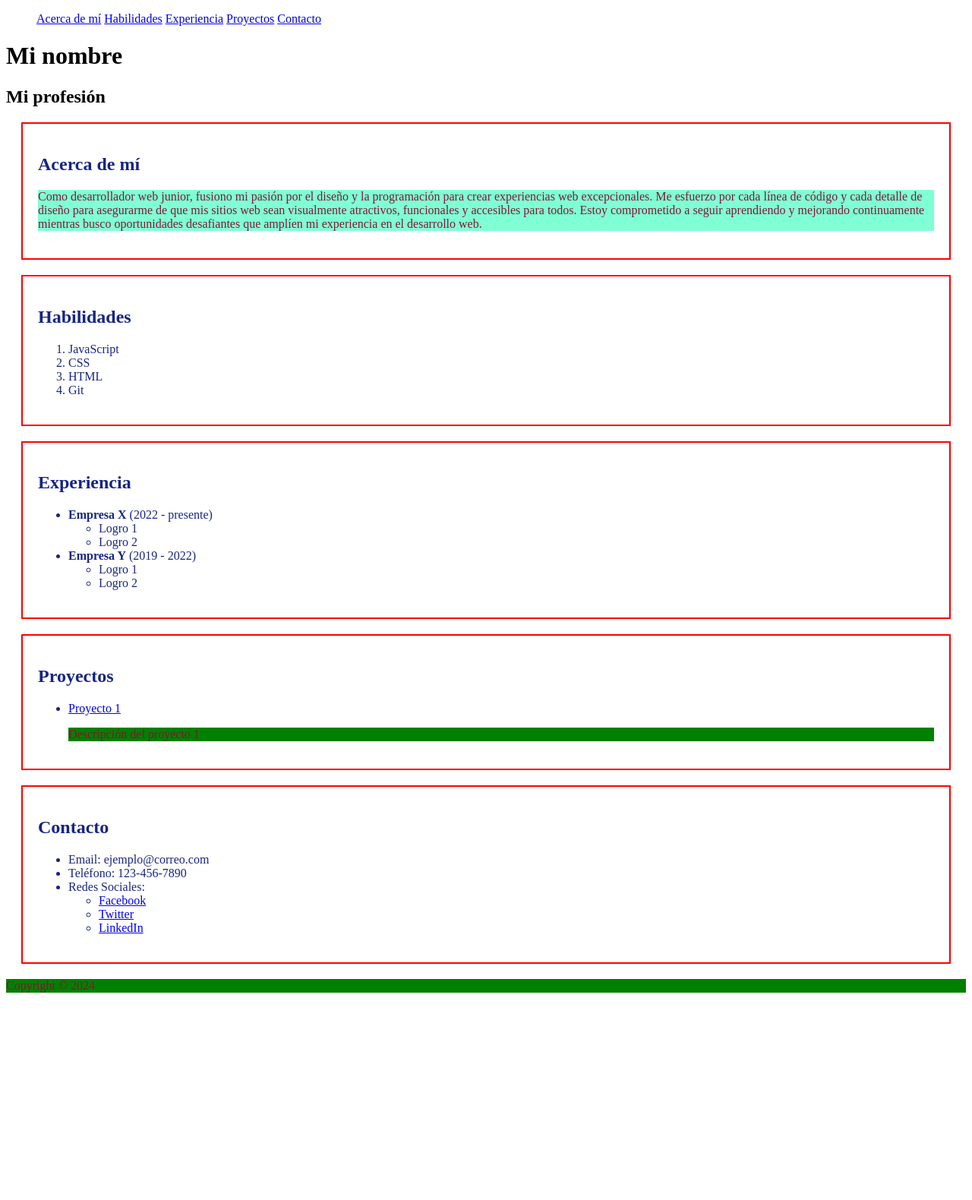
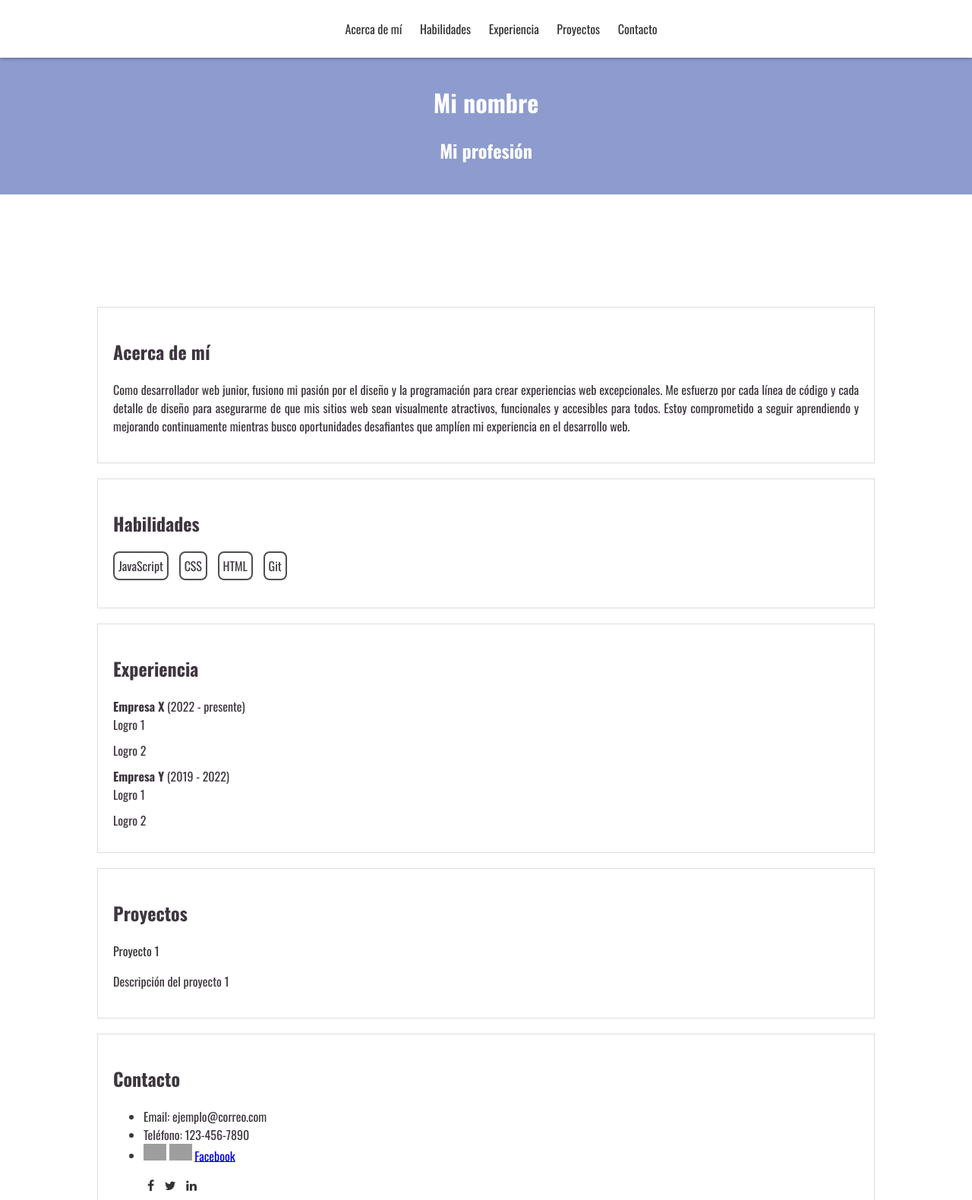
Before and after one commit to mauroot/MiPorfolio, a plain HTML site: page index.html in a window 1280 px wide. Shown: the top 1580 px of the page at 76% size. Before the commit the page ends 1323 px from the top, so only its background shows below. Drawn offline with nearby package versions, Linux system fonts and the light colour scheme; grey boxes are pictures that could not be loaded.

Commit message:
actualización de css

```diff
--- a/index.html
+++ b/index.html
@@ -4,17 +4,21 @@
 <head>
   <title>Mi portafolio personal</title>
   <link rel="stylesheet" href="style.css" />
+  <link
+  rel="stylesheet"
+  href="https://cdnjs.cloudflare.com/ajax/libs/font-awesome/4.7.0/css/font-awesome.min.css"
+/>
 </head>
 
 <body>
   <header>
     <nav>
-      <ul>
-        <a href="#acerca-de-mi">Acerca de mí</a>
-        <a href="#habilidades">Habilidades</a>
-        <a href="#experiencia">Experiencia</a>
-        <a href="#proyectos">Proyectos</a>
-        <a href="#contacto">Contacto</a>
+      <ul class="icono">
+        <a class="menu-item" href="#acerca-de-mi">Acerca de mí</a>
+        <a class="menu-item" href="#habilidades">Habilidades</a>
+        <a class="menu-item" href="#experiencia">Experiencia</a>
+        <a class="menu-item" href="#proyectos">Proyectos</a>
+        <a class="menu-item" href="#contacto">Contacto</a>
       </ul>
     </nav>
 
@@ -26,7 +30,7 @@
   <main>
     <section id="acerca-de-mi">
       <h2>Acerca de mí</h2>
-      <p style="background-color: aquamarine;">
+      <p>
         Como desarrollador web junior, fusiono mi pasión por el diseño y la
         programación para crear experiencias web excepcionales. Me esfuerzo
         por cada línea de código y cada detalle de diseño para asegurarme de
@@ -38,12 +42,12 @@
     </section>
     <section id="habilidades">
       <h2>Habilidades</h2>
-      <ol>
+      <ul>
         <li>JavaScript</li>
         <li>CSS</li>
         <li>HTML</li>
         <li>Git</li>
-      </ol>
+      </ul>
     </section>
     <section id="experiencia">
       <h2>Experiencia</h2>
@@ -62,7 +66,7 @@
         </li>
       </ul>
     </section>
-    <section>
+    <section id="proyectos">
       <h2>Proyectos</h2>
       <ul>
         <li>
@@ -77,19 +81,23 @@
         <li>Email: ejemplo@correo.com</li>
         <li>Teléfono: 123-456-7890</li>
         <li>
-          Redes Sociales:
-          <ul>
+
+          <a class="icono"  href="https://www.facebook.com/tucuenta"><img src="https://upload.wikimedia.org/wikipedia/commons/thumb/b/b9/2023_Facebook_icon.svg/600px-2023_Facebook_icon.svg.png" width="30"/></a>
+          <a class="icono" href="https://www.facebook.com/tucuenta"><img src="https://upload.wikimedia.org/wikipedia/commons/thumb/c/ce/X_logo_2023.svg/1134px-X_logo_2023.svg.png" width="30"/></a>
+          <a class="icono" href="https://www.facebook.com/tucuenta">Facebook</a>
+          <ul id="sociales">
             <li>
-              <a href="https://www.facebook.com/tucuenta">Facebook</a>
+              <a href="https://www.facebook.com/tucuenta" class="fa fa-facebook"></a>
             </li>
             <li>
-              <a href="https://twitter.com/tucuenta">Twitter</a>
+              <a href="https://twitter.com/tucuenta" class="fa fa-twitter"></a>
             </li>
             <li>
-              <a href="https://www.linkedin.com/in/tucuenta">LinkedIn</a>
+              <a href="https://www.linkedin.com/in/tucuenta" class="fa fa-linkedin"></a>
             </li>
             <!-- Agrega más redes sociales si lo deseas -->
           </ul>
+
         </li>
       </ul>
     </section>
--- a/style.css
+++ b/style.css
@@ -1,11 +1,142 @@
+/*body{
+    background-color: blueviolet;
+}
+
 p {
     color: rgb(129, 23, 51);
     background-color: green;
+    font-weight: bold;
 }
 
 section {
   color: rgb(23, 37, 129);
-  border: 2px red solid;
+  border: 3px red solid;
   margin: 20px;
   padding: 20px;
 }
+
+#acerca-de-mi {
+  background-color: green;
+}
+
+section a{
+  margin: 10px;
+}*/
+
+/*@import url('https://fonts.googleapis.com/css2?family=Montserrat:ital,wght@0,100..900;1,100..900&display=swap');*/
+
+@import url('https://fonts.googleapis.com/css2?family=Montserrat:ital,wght@0,100..900;1,100..900&family=Oswald:wght@200..700&display=swap');
+
+body {
+  font-family: "Oswald", sans-serif;
+  margin: 0;
+  color: #3e363f;
+  padding-top: 70px;
+}
+
+nav {
+  text-align: center;
+  position: fixed;
+  top: 0;
+  left: 0;
+  width: 100%;
+  background-color: #fff;
+  box-shadow: 0 0 5px rgba(0, 0, 0, 0.5);
+}
+
+.menu-item {
+  text-decoration: none;
+  color: #333;
+  padding: 10px;
+  display: inline-block;
+}
+
+.menu-item:hover {
+  background-color: #ddd;
+  transition: all 0.5s ease-in-out;
+}
+
+header {
+  background-color: rgba(29, 57, 157, 0.5);
+  color: #fff;
+  text-align: center;
+  padding: 20px;
+  margin-bottom: 20px;
+}
+
+main{
+  padding: 10%;
+}
+
+section {
+  padding: 20px;
+  border: 1px solid #ddd;
+  margin-bottom: 20px;
+}
+
+#acerca-de-mi {
+  text-align: justify;
+}
+
+#habilidades ul {
+  list-style: none;
+  padding: 0;
+}
+
+#habilidades ul li {
+  display: inline-block;
+  padding: 5px;
+  border: 2px solid #504f4f;
+  border-radius: 8px;
+  margin-right: 10px;
+}
+
+#experiencia ul {
+  list-style: none;
+  padding: 0;
+  margin: 0;
+}
+
+#experiencia ul li {
+  margin-bottom: 10px;
+}
+
+#proyectos ul {
+  list-style: none;
+  padding: 0;
+  margin: 0;
+}
+
+#proyectos ul li a {
+  text-decoration: none;
+  color: #333;
+}
+
+#proyectos ul li a:hover {
+  text-decoration: underline;
+}
+
+#sociales {
+  list-style: none;
+  padding: 0;
+  margin-top: 10px;
+}
+
+#sociales li {
+  list-style: none;
+  display: inline-block;
+  padding: 5px;
+}
+
+.fa {
+  color: #333;
+  text-decoration: none;
+  margin-left: 0px;
+}
+
+footer {
+  background-color: #333;
+  color: #fff;
+  text-align: center;
+  padding: 10px;
+}
```
